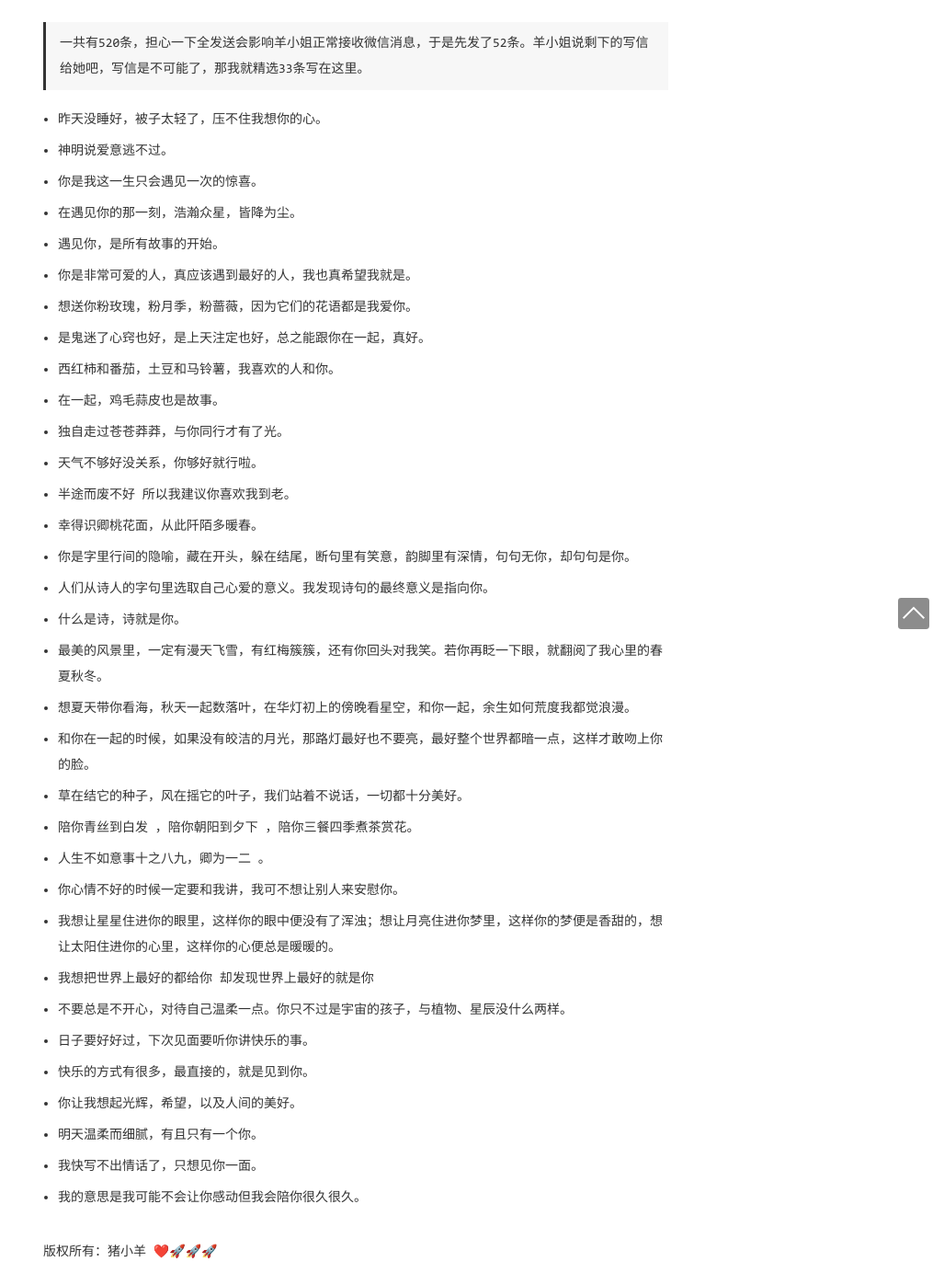
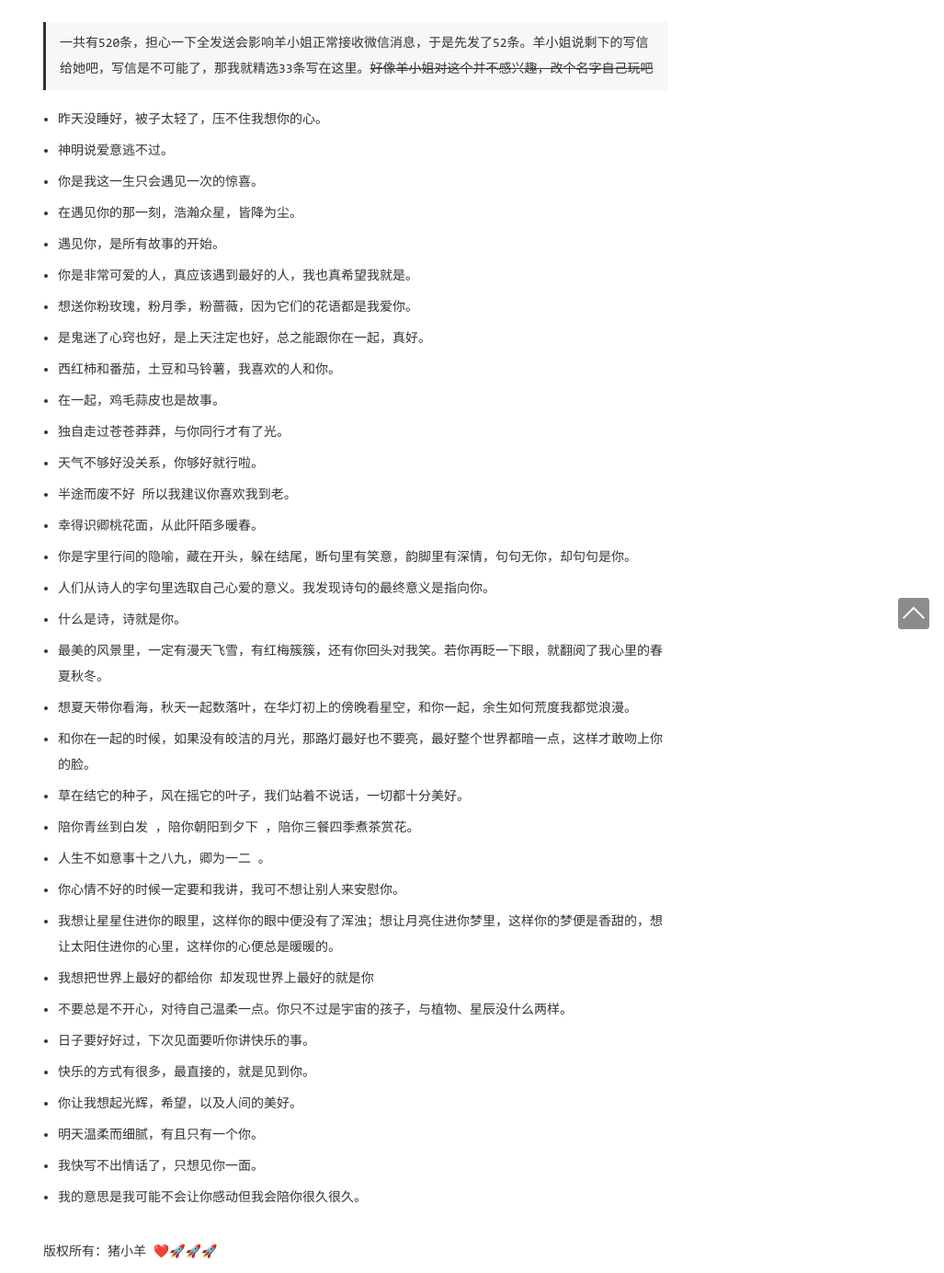
Before and after one commit to acabin/acabin.github.io, a Jekyll site: the page built from _posts/2022-05-20-五月二十日.md, in a window 1280 px wide, cut to the strip 270-1654 px from the top of the page. Shown: the whole strip at 92% size, without its empty margins (253-1280 px from the left). Built offline with Jekyll 4.4.1, drawn with Linux system fonts in a browser that asks for light colours.

Commit message:
Update 2022-05-20-五月二十日.md

```diff
--- a/_posts/2022-05-20-五月二十日.md
+++ b/_posts/2022-05-20-五月二十日.md
@@ -8,7 +8,7 @@ extMath: false
 
 <iframe src="//music.163.com/outchain/player?type=2&id=156193&auto=1&height=66" frameborder="0" width="100%" height="86px" ></iframe>
 
-> 一共有520条，担心一下全发送会影响羊小姐正常接收微信消息，于是先发了52条。羊小姐说剩下的写信给她吧，写信是不可能了，那我就精选33条写在这里。
+> 一共有520条，担心一下全发送会影响羊小姐正常接收微信消息，于是先发了52条。羊小姐说剩下的写信给她吧，写信是不可能了，那我就精选33条写在这里。~~好像羊小姐对这个并不感兴趣，改个名字自己玩吧~~
 
 
 - 昨天没睡好，被子太轻了，压不住我想你的心。
```
